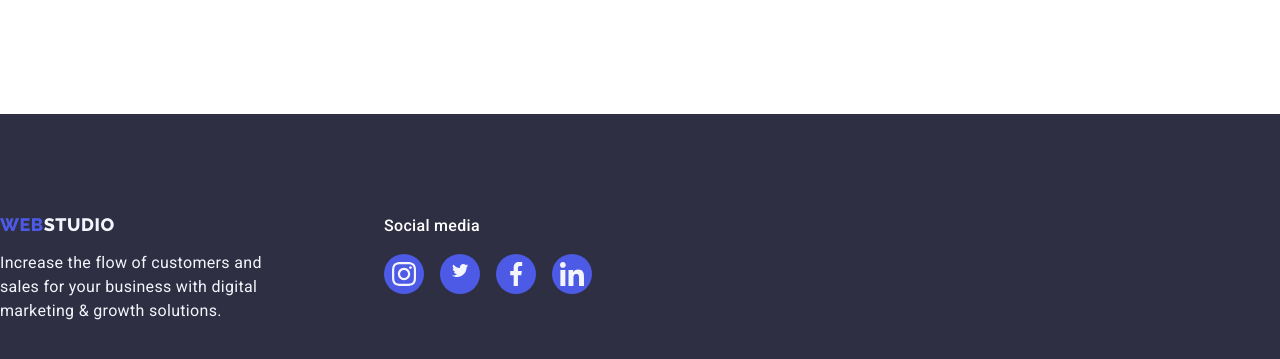
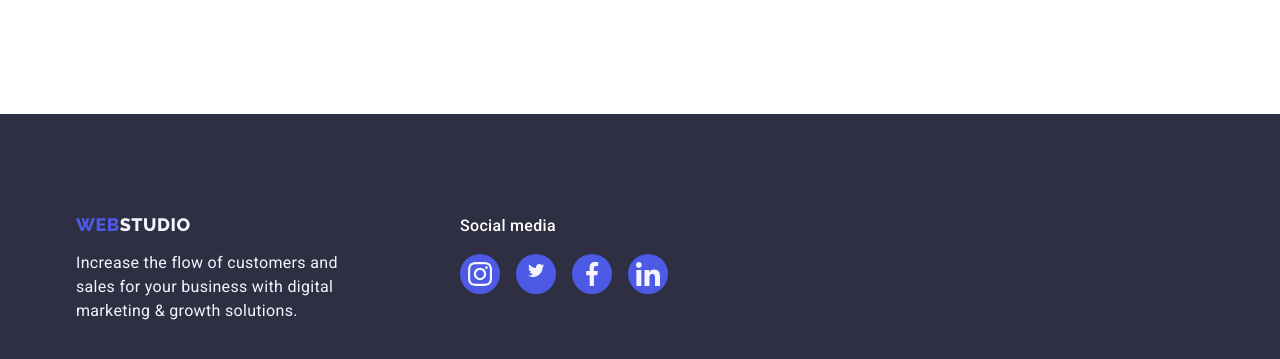
Before and after one commit to Cynosure24/goit-markup-hw-04, a plain HTML site: page index.html in a window 1280 px wide. Shown: the part 2791-3150 px from the top of the page. Drawn offline with nearby package versions, Linux system fonts and the light colour scheme.

Commit message:
Update index.html

```diff
--- a/index.html
+++ b/index.html
@@ -470,7 +470,7 @@
 
     <!-- footer section-->
     <footer class="footer">
-      <div class="container-footer">
+      <div class="container-footer container">
         <div class="footer-wrapper">
           <a href="./index.html" class="logo-footer link">Web<span class="span-footer-studio">Studio</span></a>
           <p class="text-footer">
```
